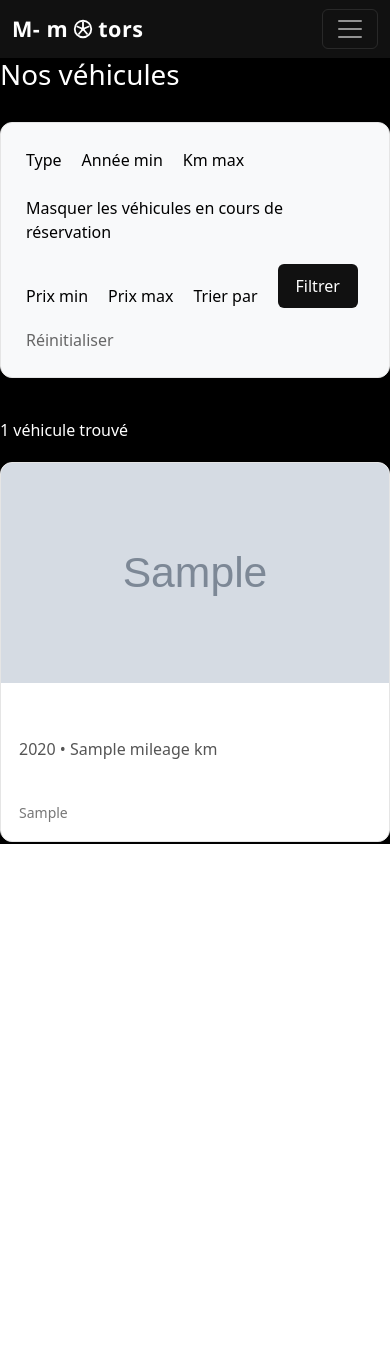
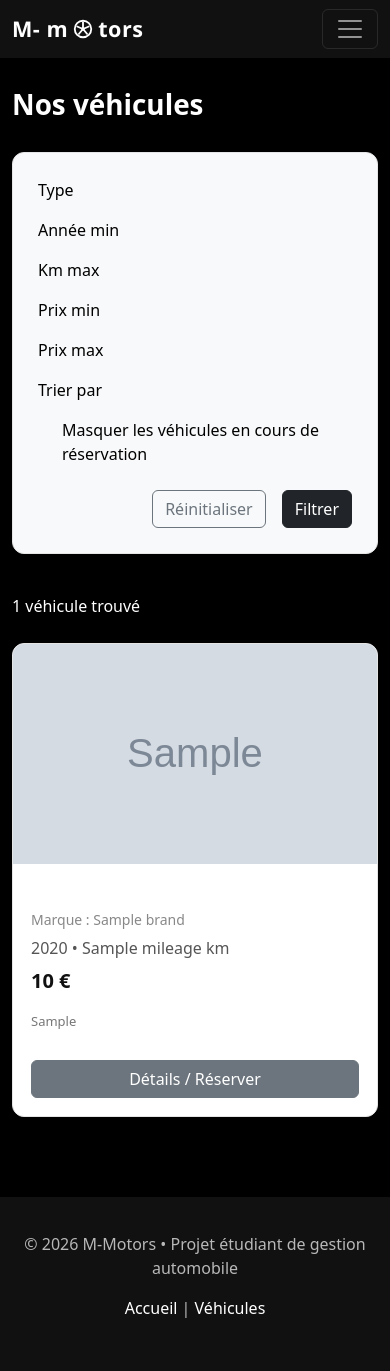
Before and after one commit to Krikcor/Stud-motors, a Django app: template src/vehicles/templates/vehicles/vehicle_list.html in a window 390 px wide. Before the commit the page ends 844 px from the top, so only its background shows below. Run offline with Django 5.2, Linux system fonts and the light colour scheme; the template is opened without the code that fills it: most values are stand-ins (such as "Sample title", 1, 10 or a date in 2020); grey boxes marked "Sample" are stand-in pictures.

Commit message:
style vechicles

```diff
--- a/src/mmotors/templates/partials/navbar.html
+++ b/src/mmotors/templates/partials/navbar.html
@@ -60,6 +60,30 @@
 /* Animation au hover */
 .navbar-brand:hover .wheel-logo{
     transform: rotate(360deg);
+}
+
+    /* Alignement vertical*/
+.navbar-nav{
+    align-items: center;
+}
+
+/* liens navbar */
+.navbar-nav .nav-link{
+    display: flex;
+    align-items: center;
+    height: 100%;
+}
+
+/* boutons */
+.nav-btn{
+    margin-left: 10px;
+    display: flex;
+    align-items: center;
+}
+
+.nav-btn .btn{
+    display: flex;
+    align-items: center;
 }
 </style>
 
--- a/src/vehicles/templates/vehicles/vehicle_list.html
+++ b/src/vehicles/templates/vehicles/vehicle_list.html
@@ -4,152 +4,301 @@
 
 {% block content %}
 
-<h1 style="margin-bottom:30px;">Nos véhicules</h1>
+<style>
+
+/* TITRE */
+
+.page-title{
+    margin-bottom:30px;
+    font-weight:700;
+    margin-top:30px;
+}
+
+
+/* FILTRES */
+
+.filters-box{
+    margin-bottom:40px;
+    padding:25px;
+    border:1px solid #e5e5e5;
+    border-radius:12px;
+    background:#f8f9fa;
+}
+
+
+
+label{
+    color:black;
+    font-weight:500;
+    }
+
+
+/* GRID */
+
+.vehicle-grid{
+    display:grid;
+    grid-template-columns: repeat(auto-fill, minmax(280px, 1fr));
+    gap:30px;
+}
+
+
+/* CARD */
+
+.vehicle-card{
+    border:1px solid #e5e5e5;
+    border-radius:12px;
+    overflow:hidden;
+    background:white;
+    transition:all .25s ease;
+    position:relative;
+}
+
+.vehicle-card:hover{
+    transform:translateY(-5px);
+    box-shadow:0 10px 25px rgba(0,0,0,0.15);
+}
+
+
+/* IMAGE */
+
+.vehicle-img{
+    width:100%;
+    height:220px;
+    object-fit:cover;
+    transition:transform .3s ease;
+}
+
+.vehicle-card:hover .vehicle-img{
+    transform:scale(1.05);
+}
+
+
+/* BADGE */
+
+.vehicle-badge{
+    position:absolute;
+    top:12px;
+    left:12px;
+    background:#eee;
+    color:#c0392b;
+    padding:6px 10px;
+    border-radius:20px;
+    font-size:12px;
+    font-weight:600;
+}
+
+
+/* BODY */
+
+.vehicle-body{
+    padding:18px;
+}
+
+
+/* TITRE */
+
+.vehicle-title{
+    margin:0 0 6px 0;
+    font-size:18px;
+    font-weight:600;
+}
+
+
+/* MARQUE */
+
+.vehicle-brand{
+    font-size:14px;
+    color:#888;
+}
+
+
+/* INFOS */
+
+.vehicle-info{
+    margin:6px 0;
+    color:#555;
+}
+
+
+/* PRIX */
+
+.vehicle-price{
+    font-size:20px;
+    font-weight:700;
+    color:#111;
+}
+
+
+/* TYPE */
+
+.vehicle-type{
+    font-size:13px;
+    color:#777;
+}
+
+
+/* BOUTON */
+
+.vehicle-btn{
+    margin-top:12px;
+    width:100%;
+}
+
+    /* FOOTER */
+.footer{
+    margin-top:80px;
+    padding:35px 0;
+    background:#111;
+    color:rgba(255,255,255,0.7);
+    text-align:center;
+}
+
+.footer a{
+    color:white;
+    text-decoration:none;
+}
+
+.footer a:hover{
+    text-decoration:underline;
+}
+
+</style>
+
+
+<div class="container">
+
+<h1 class="page-title">Nos véhicules</h1>
 
 
 <!-- FILTRES -->
 
-<div style="margin-bottom:40px; padding:25px; border:1px solid #e5e5e5; border-radius:12px; background:#f8f9fa; color:black;">
+<div class="filters-box">
 
-    <form method="get" style="display:flex; flex-wrap:wrap; gap:20px; align-items:end;">
+<form method="get" class="row g-3 align-items-end">
 
-        <!-- Type de véhicule -->
-        <div>
-            <label>Type</label><br>
+<div class="col-md-2">
+<label>Type</label>
 {{ filter.form.vehicle_type }}
 </div>
 
-        <!-- Année minimale -->
-        <div>
-            <label>Année min</label><br>
+<div class="col-md-2">
+<label>Année min</label>
 {{ filter.form.min_year }}
 </div>
 
-        <!-- Kilométrage maximal -->
-        <div>
-            <label>Km max</label><br>
+<div class="col-md-2">
+<label>Km max</label>
 {{ filter.form.max_mileage }}
 </div>
 
-        <!-- Masquer les réservés -->
-        <div style="display:flex; align-items:center; gap:8px; margin-top:4px;">
-            {{ filter.form.hide_reserved }}
-            <label>Masquer les véhicules en cours de réservation</label>
-        </div>
-
-        <!-- Prix minimum -->
-        <div>
-            <label>Prix min</label><br>
+<div class="col-md-2">
+<label>Prix min</label>
 {{ filter.form.min_price }}
 </div>
 
-        <!-- Prix maximum -->
-        <div>
-            <label>Prix max</label><br>
+<div class="col-md-2">
+<label>Prix max</label>
 {{ filter.form.max_price }}
 </div>
 
-        <!-- Tri -->
-        <div>
-            <label>Trier par</label><br>
+<div class="col-md-2">
+<label>Trier par</label>
 {{ filter.form.order_by }}
 </div>
 
-        <!-- Bouton Filtrer -->
-        <div>
-            <button type="submit" style="padding:10px 18px; border:none; background:#111; color:white; border-radius:6px; cursor:pointer;">
+<div class="col-md-5 d-flex align-items-end">
+    <div class="form-check mb-2">
+        {{ filter.form.hide_reserved }}
+        <label class="form-check-label">
+            Masquer les véhicules en cours de réservation
+        </label>
+    </div>
+</div>
+
+<div class="col-12 d-flex justify-content-end gap-3 mt-3">
+
+    <a href="{% url 'vehicle_list' %}" class="btn btn-outline-secondary">
+        Réinitialiser
+    </a>
+
+    <button type="submit" class="btn btn-dark">
         Filtrer
     </button>
-        </div>
 
-        <!-- Réinitialiser -->
-        <div>
-            <a href="{% url 'vehicle_list' %}" style="text-decoration:none; color:#666;">
-                Réinitialiser
-            </a>
 </div>
 
 </form>
+
 </div>
 
 
 <!-- COMPTEUR RESULTATS -->
 
-<p style="margin-bottom:20px; font-weight:500;">
+<p style="margin-bottom:25px; font-weight:500;">
 {{ total_results }} véhicule{{ total_results|pluralize }} trouvé{{ total_results|pluralize }}
 </p>
 
 
 <!-- GRID VEHICULES -->
 
-<div style="
-    display:grid;
-    grid-template-columns: repeat(auto-fill, minmax(250px, 1fr));
-    gap:25px;
-">
+<div class="vehicle-grid">
 
 {% for vehicle in vehicles %}
-    <div style="
-        border:1px solid #e5e5e5;
-        border-radius:12px;
-        overflow:hidden;
-        box-shadow:0 4px 12px rgba(0,0,0,0.05);
-        transition:transform 0.2s ease;
-        background:white;
-        position:relative;
-    ">
 
-        <!-- BADGES -->
+<div class="vehicle-card">
 
 {% if vehicle.status == "reserved" %}
-            <div style="
-                position:absolute;
-                top:12px;
-                left:12px;
-                background-color:grey;
-                color:red;
-                padding:6px 10px;
-                border-radius:20px;
-                font-size:12px;
-                font-weight:600;
-            ">
+<div class="vehicle-badge">
 En cours de réservation
 </div>
 {% endif %}
 
-
-        <a href="{% url 'vehicle_detail' vehicle.slug %}" style="text-decoration:none; color:inherit;">
+<a href="{% url 'vehicle_detail' vehicle.slug %}" style="text-decoration:none;color:inherit;">
 
 {% if vehicle.main_image %}
-                <img src="{{ vehicle.main_image.url }}"
-                     style="width:100%; height:220px; object-fit:cover;">
+<img src="{{ vehicle.main_image.url }}" class="vehicle-img">
 {% endif %}
 
-            <div style="padding:18px;">
+</a>
 
-                <h3 style="margin:0 0 8px 0;">
+<div class="vehicle-body">
+
+<a href="{% url 'vehicle_detail' vehicle.slug %}" style="text-decoration:none;color:inherit;">
+
+<h3 class="vehicle-title">
 {{ vehicle.brand }} {{ vehicle.model }}
 </h3>
 
-                <p style="margin:0 0 6px 0; color:#555;">
+<div class="vehicle-brand">
+Marque : {{ vehicle.brand }}
+</div>
+
+<p class="vehicle-info">
 {{ vehicle.year }} • {{ vehicle.mileage }} km
 </p>
 
-                <p style="margin:0 0 8px 0; font-size:18px;">
-                    <strong>{{ vehicle.price }} €</strong>
+<p class="vehicle-price">
+{{ vehicle.price }} €
 </p>
 
-                <p style="margin:0; font-size:14px; color:#777;">
+<p class="vehicle-type">
 {{ vehicle.get_vehicle_type_display }}
 </p>
 
+</a>
+
+<a href="{% url 'vehicle_detail' vehicle.slug %}" class="btn btn-secondary vehicle-btn">
+Détails / Réserver
+</a>
+
 </div>
 
-        </a>
 </div>
 
 {% empty %}
+
 <p>Aucun véhicule ne correspond aux critères sélectionnés.</p>
+
 {% endfor %}
 
 </div>
@@ -162,27 +311,37 @@
 <nav style="margin-top:50px; text-align:center;">
 
 {% if page_obj.has_previous %}
-        <a href="?{{ request.GET.urlencode }}&page=1" style="margin:0 5px;">«</a>
-        <a href="?{{ request.GET.urlencode }}&page={{ page_obj.previous_page_number }}" style="margin:0 5px;">Précédent</a>
+<a href="?{{ request.GET.urlencode }}&page=1" class="btn btn-outline-secondary btn-sm">«</a>
+<a href="?{{ request.GET.urlencode }}&page={{ page_obj.previous_page_number }}" class="btn btn-outline-secondary btn-sm">Précédent</a>
 {% endif %}
 
 {% for num in page_obj.paginator.page_range %}
+
 {% if page_obj.number == num %}
-            <strong style="margin:0 8px;">{{ num }}</strong>
+<span class="btn btn-dark btn-sm">{{ num }}</span>
 {% else %}
-            <a href="?{{ request.GET.urlencode }}&page={{ num }}" style="margin:0 8px;">
-                {{ num }}
-            </a>
+<a href="?{{ request.GET.urlencode }}&page={{ num }}" class="btn btn-outline-secondary btn-sm">{{ num }}</a>
 {% endif %}
+
 {% endfor %}
 
 {% if page_obj.has_next %}
-        <a href="?{{ request.GET.urlencode }}&page={{ page_obj.next_page_number }}" style="margin:0 5px;">Suivant</a>
-        <a href="?{{ request.GET.urlencode }}&page={{ page_obj.paginator.num_pages }}" style="margin:0 5px;">»</a>
+<a href="?{{ request.GET.urlencode }}&page={{ page_obj.next_page_number }}" class="btn btn-outline-secondary btn-sm">Suivant</a>
+<a href="?{{ request.GET.urlencode }}&page={{ page_obj.paginator.num_pages }}" class="btn btn-outline-secondary btn-sm">»</a>
 {% endif %}
 
 </nav>
 
 {% endif %}
 
+</div>
+
+<!-- FOOTER -->
+<footer class="footer">
+    <div class="container">
+        <p>© 2026 M-Motors • Projet étudiant de gestion automobile</p>
+        <p><a href="{% url 'index' %}">Accueil</a> | <a href="{% url 'vehicle_list' %}">Véhicules</a></p>
+    </div>
+</footer>
+
 {% endblock %}
--- a/src/vehicles/views.py
+++ b/src/vehicles/views.py
@@ -28,7 +28,7 @@ def vehicle_list(request):
         vehicles = vehicles.order_by(order_by)
 
     # Pagination
-    paginator = Paginator(vehicles, 18)
+    paginator = Paginator(vehicles, 16)
     page_number = request.GET.get("page")
     page_obj = paginator.get_page(page_number)
 
```
Also changed, not shown: src/vehicles/templates/vehicles/vehicle_detail.html (+236 -43 lines). Lines whose indentation alone changed are shown as unchanged.
